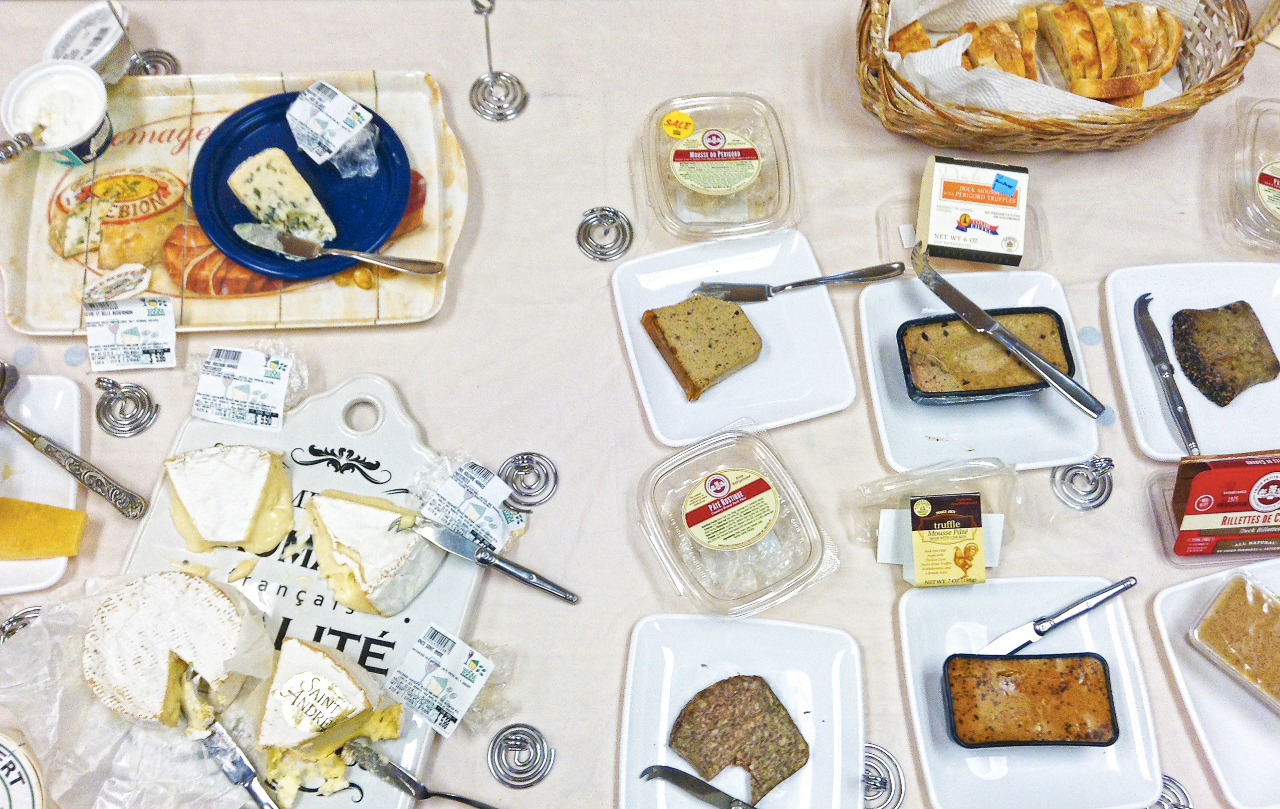
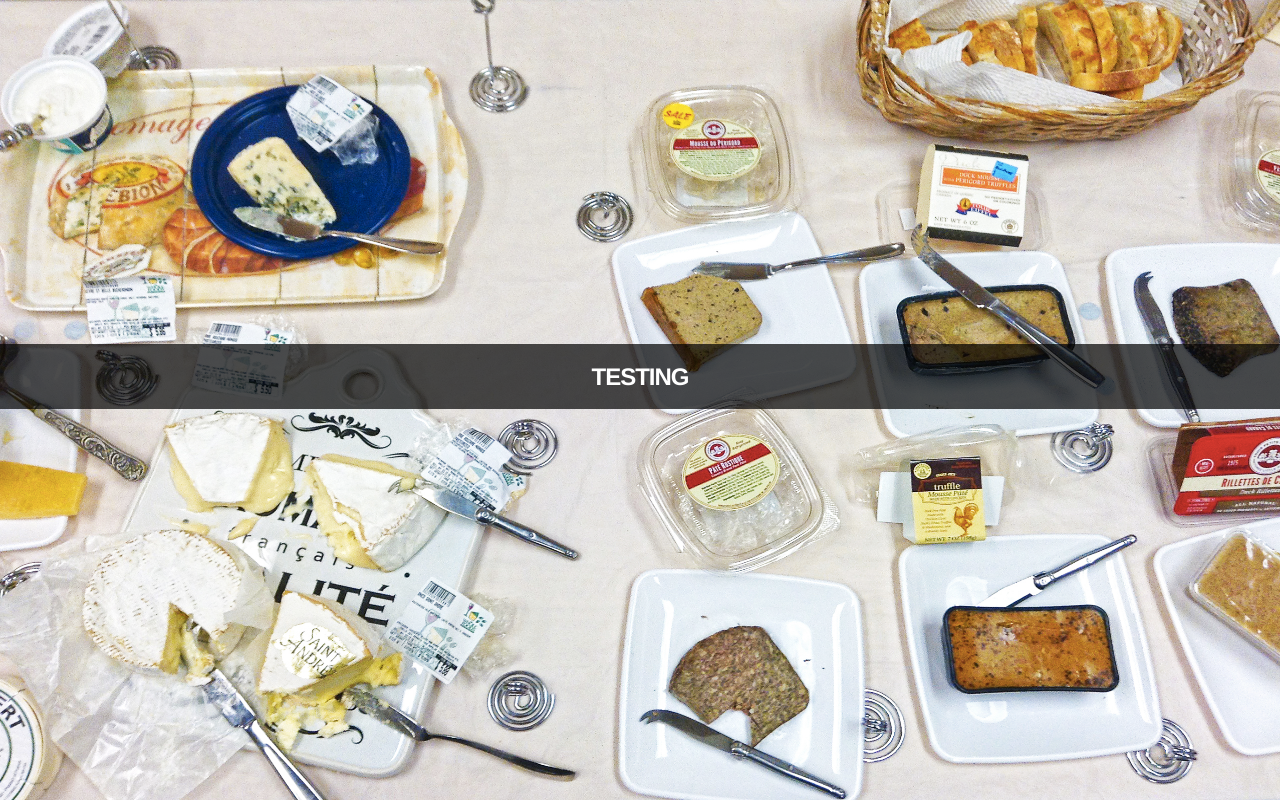
Before and after one commit to ttbach/MadamHA, a PHP site: page / in a window 1280 px wide. Shown: the top 809 px of the page. Run offline with PHP 8.4, Linux system fonts and the light colour scheme; some libraries are stand-ins or nearby versions; grey boxes are pictures that could not be loaded.

Commit message:
Made img height of window and added testing text

```diff
--- a/css/index.css
+++ b/css/index.css
@@ -1,26 +1,26 @@
 
-img { max-width: 100%;
-    height: auto;
-    width: auto\9; /* ie8 */ }
-
-#cheese img{
-    -webkit-background-size: cover;
-    -moz-background-size: cover;
-    -o-background-size: cover;
-    background-size: 100%;
+#cheese img {
     width: 100%;
-    height: 500px;
-    width: 100%;
-    height: 100%;
-    position: absolute;
-    top: 0;
-    left: 0;
-    opacity: 0.8;
+    height: 100vh;
+    width: auto\9; /* ie8 */
+    position: relative;
 }
 
-.container{
-/*    position: block;*/
+
+#cheese p{
+    position: absolute;
+    top: 40%;
+    left: 0;
+    width: 100%;
+    text-align: center;
+    color: white;
+    font: bold 24px/45px Helvetica, Sans-Serif;
+    letter-spacing: -1px;
+    background: rgb(0, 0, 0); /* fallback color */
+    background: rgba(0, 0, 0, 0.7);
+    padding: 10px;
 }
+
 
 .container p{
     position: relative;
--- a/index.html
+++ b/index.html
@@ -14,7 +14,10 @@
   </head>
   <body>
 
-      <img class="center fit" src="cheese.jpg"> </div>
+      <div id="cheese">
+          <img src="cheese.jpg">
+          <p>TESTING</p>
+      </div>
 
       <div class="hero-carousel js-flickity" data-js-module="hero-carousel">
     <div class="hero-carousel__cell hero-carousel__cell--1">
```
